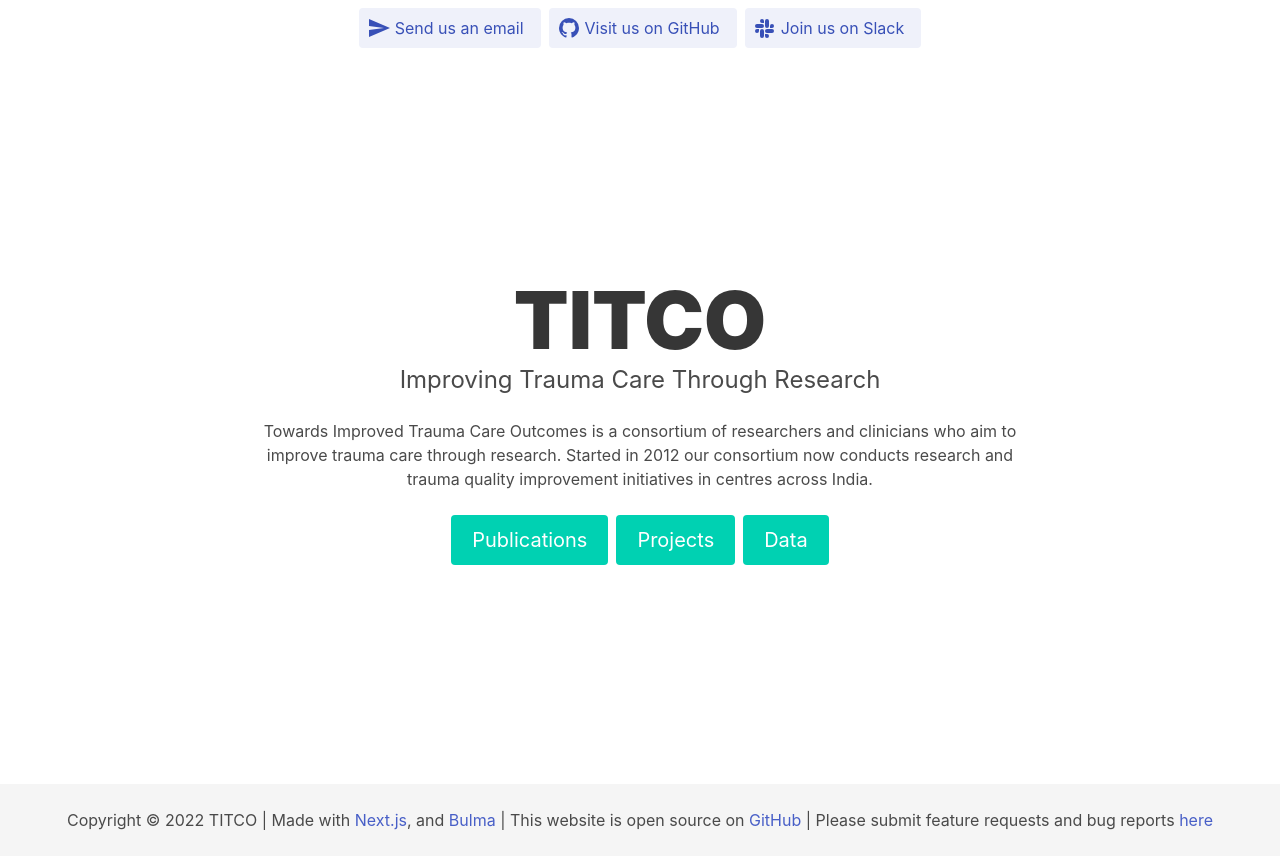
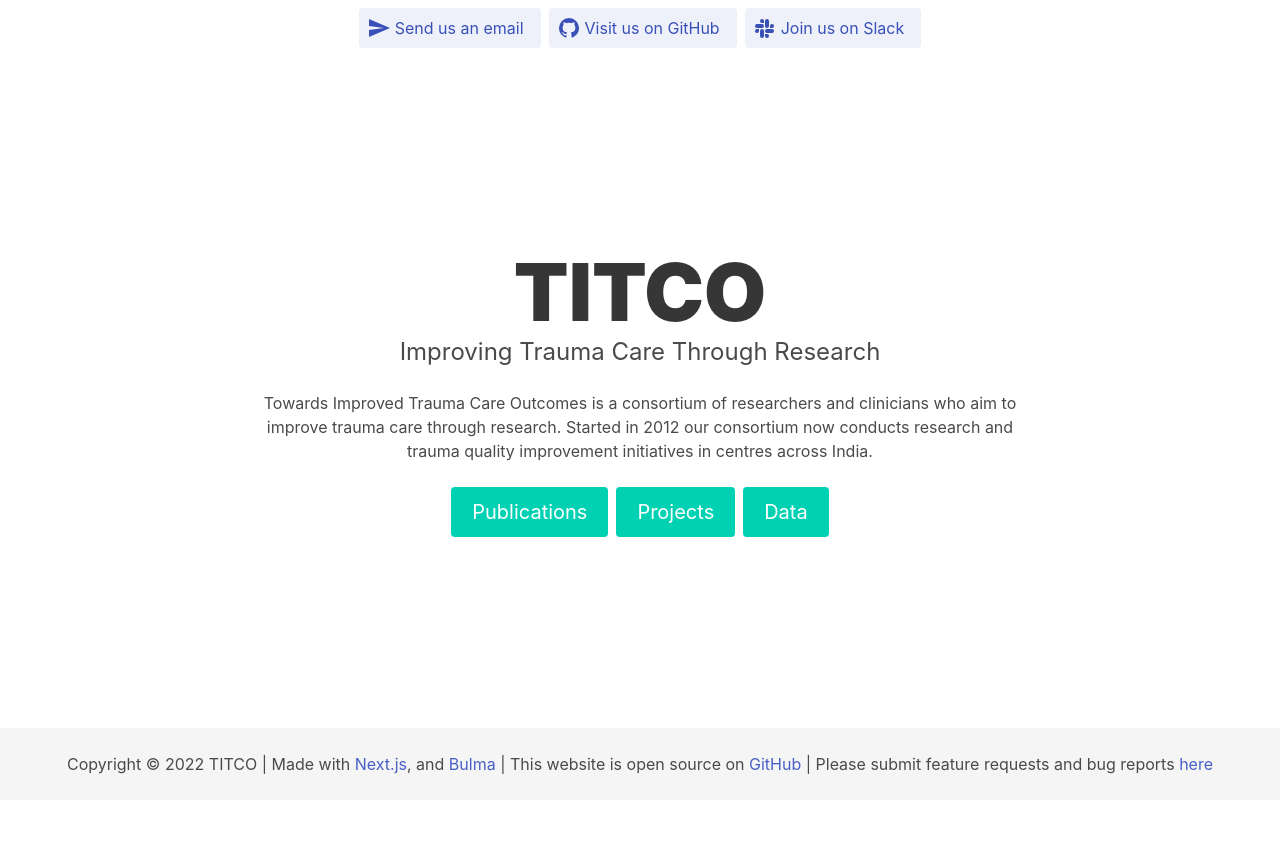
Before and after one commit to martingerdin/titco.org, a Next.js app: page / in a window 1280 px wide. After the commit the page ends 800 px from the top, so only its background shows below. Built offline with nearby package versions, Linux system fonts and the light colour scheme.

Commit message:
Move landing page header into hero header

```diff
--- a/pages/index.tsx
+++ b/pages/index.tsx
@@ -5,8 +5,10 @@ import Navbar from "../components/Navbar";
 export default function Home() {
   return (
     <>
-	<Navbar isHome={true} activePage="home" />
 	<section className="hero is-fullheight">
+	    <div className="hero-header">
+		<Navbar isHome={true} activePage="home" />
+	    </div>
 	    <div className="hero-body">
 		<div className="container">
 		    <div className="columns is-centered">
```
